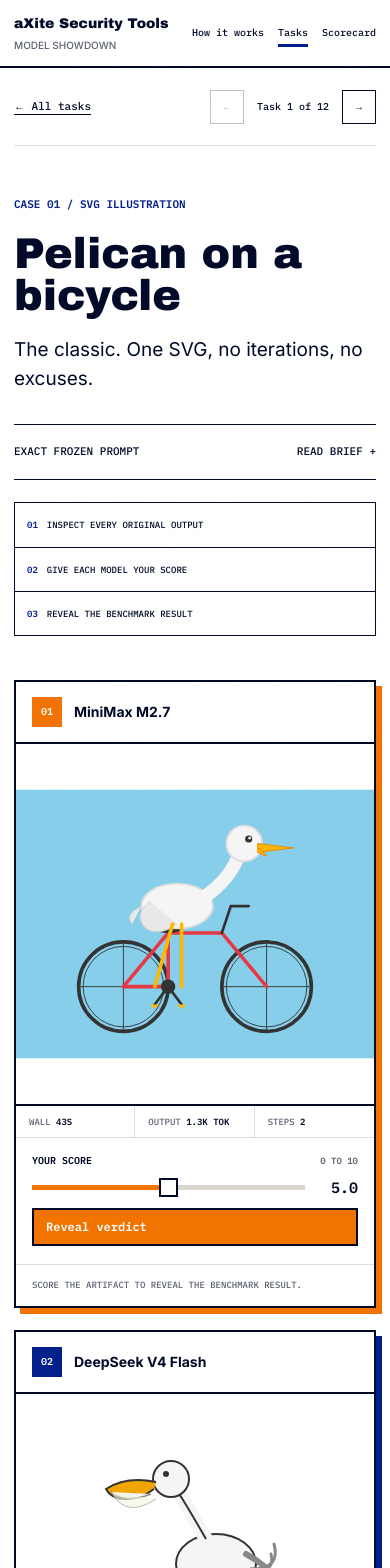
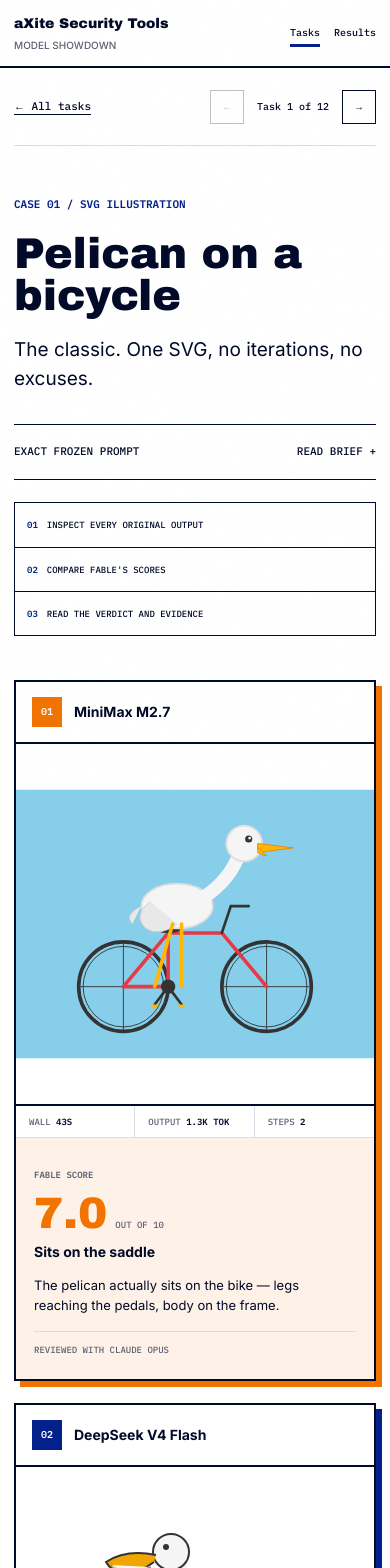
Before and after one commit to thecr7guy2/model-arena, a Next.js app: page /task/01-pelican-svg/ in a window 390 px wide. Shown: the top 1568 px of the page. Built offline with nearby package versions, Linux system fonts and the light colour scheme.

Commit message:
Make benchmark scores read only

```diff
--- a/app/globals.css
+++ b/app/globals.css
@@ -210,8 +210,6 @@ h1, h2, h3 { font-family: var(--font-display), Impact, sans-serif; font-weight:
 .case-flow span { min-height: 44px; display: flex; align-items: center; gap: 9px; padding: 8px 12px; font: 500 9px/1.3 var(--font-mono), monospace; text-transform: uppercase; }
 .case-flow span + span { border-left: 1px solid var(--ink); }
 .case-flow b { color: var(--red); }
-.judge-disclosure { margin-top: 14px; color: var(--muted); font-size: 12px; }
-.judge-disclosure b { color: var(--ink); }
 .panels { display: grid; grid-template-columns: repeat(auto-fit, minmax(min(100%, 480px), 1fr)); gap: 22px; margin-top: 44px; }
 .panel { min-width: 0; display: flex; flex-direction: column; border: 2px solid var(--ink); background: var(--white); box-shadow: 6px 6px 0 var(--ac); overflow: hidden; }
 .panel-head { min-height: 62px; display: flex; justify-content: space-between; align-items: center; gap: 12px; padding: 0 16px; border-bottom: 2px solid var(--ink); }
@@ -238,23 +236,15 @@ h1, h2, h3 { font-family: var(--font-display), Impact, sans-serif; font-weight:
 .meta-chip { padding: 11px 13px; color: var(--muted); border-right: 1px solid var(--line); font: 500 9px/1 var(--font-mono), monospace; text-transform: uppercase; }
 .meta-chip:last-child { border: 0; }
 .meta-chip b { color: var(--ink); }
-.rate { margin-top: auto; padding: 18px 16px; }
-.rate-label { display: flex; justify-content: space-between; margin-bottom: 14px; font: 600 10px/1 var(--font-mono), monospace; text-transform: uppercase; }
-.rate-label small { color: var(--muted); font-size: 9px; }
-.rate-row { display: grid; grid-template-columns: 1fr 44px auto; gap: 13px; align-items: center; }
-.rate input[type="range"] { appearance: none; width: 100%; height: 5px; outline: none; background: linear-gradient(90deg, var(--ac) var(--fill), #d8d6cd var(--fill)); }
-.rate input[type="range"]::-webkit-slider-thumb { appearance: none; width: 19px; height: 19px; border: 2px solid var(--ink); background: var(--white); cursor: grab; }
-.rate input[type="range"]::-moz-range-thumb { width: 15px; height: 15px; border: 2px solid var(--ink); border-radius: 0; background: var(--white); cursor: grab; }
-.rate .val { font: 600 15px/1 var(--font-mono), monospace; text-align: right; }
-.score-button { min-height: 38px; padding-inline: 12px; background: var(--ac); color: white; border-color: var(--ink); box-shadow: none; }
-.reveal { padding: 20px 16px; border-top: 2px solid var(--ink); background: color-mix(in srgb, var(--ac) 9%, var(--white)); overflow: hidden; }
-.reveal .head { display: flex; align-items: baseline; gap: 9px; flex-wrap: wrap; }
-.score-num { color: var(--ac); font: 600 34px/1 var(--font-mono), monospace; }
-.out-of { color: var(--muted); font: 500 9px/1 var(--font-mono), monospace; text-transform: uppercase; }
-.verdict { margin-left: auto; font-weight: 800; }
+.benchmark-review { margin-top: auto; padding: 22px 18px; background: color-mix(in srgb, var(--ac) 9%, var(--white)); }
+.benchmark-review-head { display: flex; align-items: flex-start; justify-content: space-between; gap: 24px; }
+.review-label { color: var(--muted); font: 600 9px/1 var(--font-mono), monospace; text-transform: uppercase; }
+.review-score { display: flex; align-items: baseline; gap: 8px; margin-top: 9px; color: var(--ac); }
+.review-score strong { font: 400 44px/.9 var(--font-display), Impact, sans-serif; }
+.review-score small { color: var(--muted); font: 500 9px/1 var(--font-mono), monospace; text-transform: uppercase; }
+.benchmark-review .verdict { max-width: 210px; padding-top: 18px; font-size: 14px; font-weight: 800; text-align: right; }
 .evidence { margin-top: 12px; font-size: 13px; }
-.delta { display: block; margin-top: 12px; color: var(--muted); font: 500 10px/1.4 var(--font-mono), monospace; }
-.reveal-cta { padding: 14px 16px; border-top: 1px solid var(--line); color: var(--muted); font: 500 9px/1.4 var(--font-mono), monospace; text-transform: uppercase; }
+.review-model { display: block; margin-top: 16px; padding-top: 12px; border-top: 1px solid var(--line); color: var(--muted); font: 500 9px/1.4 var(--font-mono), monospace; text-transform: uppercase; }
 
 /* Telemetry */
 #telemetry { border-top: 2px solid var(--ink); padding: 28px 0 80px; }
@@ -297,8 +287,6 @@ h1, h2, h3 { font-family: var(--font-display), Impact, sans-serif; font-weight:
 .scorecard-summary strong { display: block; margin-top: 20px; font: 400 48px/1 var(--font-display), Impact, sans-serif; }
 .scorecard-summary strong small { color: var(--muted); font: 500 12px/1 var(--font-mono), monospace; }
 .scorecard-summary p { margin-top: 7px; color: var(--muted); font-size: 11px; }
-.scorecard-action { display: flex; flex-direction: column; align-items: flex-start; justify-content: center; gap: 18px; background: #f5f7fb; }
-.scorecard-action button { font: 500 10px/1 var(--font-mono), monospace; text-decoration: underline; text-underline-offset: 4px; }
 .standing-table { margin-top: 42px; border-top: 2px solid var(--ink); }
 .standing-row { display: grid; grid-template-columns: 2fr .7fr .7fr 1fr; align-items: center; gap: 20px; min-height: 96px; border-bottom: 1px solid var(--ink); }
 .standing-header { min-height: 42px; color: var(--muted); font: 500 9px/1 var(--font-mono), monospace; text-transform: uppercase; }
@@ -319,7 +307,7 @@ h1, h2, h3 { font-family: var(--font-display), Impact, sans-serif; font-weight:
 .matrix-row:hover { background: var(--white); }
 .matrix-row > span { color: var(--red); font: 600 10px/1 var(--font-mono), monospace; }
 .matrix-row > b { font-size: 13px; }
-.matrix-row > div { display: grid; grid-template-columns: 8px 1fr 1fr; gap: 9px; align-items: center; font: 500 10px/1 var(--font-mono), monospace; }
+.matrix-row > div { display: grid; grid-template-columns: 8px 1fr; gap: 9px; align-items: center; font: 500 10px/1 var(--font-mono), monospace; }
 .matrix-row > div i { width: 8px; height: 8px; background: var(--ac); }
 .matrix-row em { font-style: normal; text-align: right; }
 
@@ -342,8 +330,7 @@ h1, h2, h3 { font-family: var(--font-display), Impact, sans-serif; font-weight:
   .task-grid { grid-template-columns: repeat(2, minmax(0, 1fr)); }
   .panels { grid-template-columns: 1fr; }
   .stat-tiles { grid-template-columns: repeat(2, 1fr); }
-  .scorecard-summary { grid-template-columns: 1fr 1fr; }
-  .scorecard-action { grid-column: 1 / -1; min-height: 130px !important; }
+  .scorecard-summary { grid-template-columns: repeat(3, 1fr); }
 }
 
 @media (max-width: 620px) {
@@ -351,6 +338,7 @@ h1, h2, h3 { font-family: var(--font-display), Impact, sans-serif; font-weight:
   .header-in { min-height: 66px; grid-template-columns: 1fr auto; gap: 12px; }
   .site-header nav { gap: 14px; }
   .site-header nav a { font-size: 10px; }
+  .site-header nav a:first-child { display: none; }
   .site-header nav a:nth-child(3) { display: none; }
   .hero { min-height: calc(100svh - 66px); }
   .hero-copy { padding-block: 48px; }
@@ -403,8 +391,8 @@ h1, h2, h3 { font-family: var(--font-display), Impact, sans-serif; font-weight:
   .case-flow span + span { border-left: 0; border-top: 1px solid var(--ink); }
   .stage iframe, .stage img.shot, .stage pre.source { height: 360px; }
   .panel-head .era-mini { display: none; }
-  .rate-row { grid-template-columns: 1fr 40px; }
-  .score-button { grid-column: 1 / -1; width: 100%; }
+  .benchmark-review-head { align-items: flex-start; flex-direction: column; gap: 8px; }
+  .benchmark-review .verdict { max-width: none; padding-top: 0; text-align: left; }
   .telemetry-key, .scorecard-summary { grid-template-columns: 1fr; }
   .telemetry-key > div + div { border-left: 0; border-top: 2px solid var(--ink); }
   .stat-tiles { grid-template-columns: 1fr; }
--- a/app/tasks/page.jsx
+++ b/app/tasks/page.jsx
@@ -13,7 +13,7 @@ export default function TasksPage() {
         <div className="page-head dossier-head">
           <p className="eyebrow">The complete case file / {TASKS.length * MODELS.length} preserved artifacts</p>
           <h1>The tasks<span>.</span></h1>
-          <p className="sub">Every model received the same brief and one uninterrupted attempt. Open a task, inspect each output, and score it before seeing the benchmark result.</p>
+          <p className="sub">Every model received the same brief and one uninterrupted attempt. Open a task to inspect each output alongside Fable&apos;s Claude-based score and verdict.</p>
         </div>
       </div>
       <TaskGrid standalone />
--- a/components/NavLinks.jsx
+++ b/components/NavLinks.jsx
@@ -6,7 +6,7 @@ const LINKS = [
   { href: "/#method", label: "How it works" },
   { href: "/tasks/", label: "Tasks" },
   { href: "/telemetry/", label: "Telemetry" },
-  { href: "/standings/", label: "Scorecard" },
+  { href: "/standings/", label: "Results" },
 ];
 
 export default function NavLinks() {
--- a/components/TaskDetail.jsx
+++ b/components/TaskDetail.jsx
@@ -1,12 +1,8 @@
 "use client";
 import Link from "next/link";
 import { useEffect, useState } from "react";
-import { AnimatePresence, motion, useReducedMotion } from "framer-motion";
-import { TASKS, ORDER, byId } from "@/lib/data";
-import { loadRatings, saveRating } from "@/lib/ratings";
+import { TASKS, ORDER, byId, REVIEWER } from "@/lib/data";
 import Reveal from "./Reveal";
-
-const EASE = [0.23, 1, 0.32, 1];
 
 function esc(str) {
   return str.replace(/&/g, "&amp;").replace(/</g, "&lt;").replace(/>/g, "&gt;");
@@ -88,16 +84,6 @@ function Stage({ task, modelId }) {
 function Panel({ task, modelId, index }) {
   const m = byId[modelId];
   const meta = task.meta[modelId];
-  const [rated, setRated] = useState(null);
-  const [value, setValue] = useState(5);
-  const reduce = useReducedMotion();
-  useEffect(() => {
-    const prior = loadRatings()[task.id]?.[modelId];
-    if (prior != null) { setRated(prior); setValue(prior); }
-  }, [task.id, modelId]);
-
-  const lock = () => { saveRating(task.id, modelId, value); setRated(value); };
-  const delta = rated != null ? rated - task.scores[modelId] : 0;
 
   return (
     <Reveal
@@ -115,41 +101,17 @@ function Panel({ task, modelId, index }) {
         <span className="meta-chip">output <b>{fmtTokens(meta.tokens)} tok</b></span>
         <span className="meta-chip">steps <b>{meta.steps}</b></span>
       </div>
-      <div className="rate">
-        <div className="rate-label"><span>Your score</span><small>0 to 10</small></div>
-        <div className="rate-row">
-          <input type="range" min="0" max="10" step="0.5" value={value}
-            style={{ "--fill": `${value * 10}%` }}
-            onChange={(e) => setValue(parseFloat(e.target.value))}
-            aria-label={`Your score for ${m.name}`} />
-          <span className="val mono">{value.toFixed(1)}</span>
-          <button className="button score-button" onClick={lock}>{rated != null ? "Update" : "Reveal verdict"}</button>
+      <div className="benchmark-review">
+        <div className="benchmark-review-head">
+          <div>
+            <span className="review-label">{REVIEWER.name} score</span>
+            <div className="review-score"><strong>{task.scores[modelId].toFixed(1)}</strong><small>out of 10</small></div>
+          </div>
+          <span className="verdict">{task.verdicts[modelId]}</span>
         </div>
+        <p className="evidence">{task.evidence[modelId]}</p>
+        <span className="review-model">Reviewed with {REVIEWER.model}</span>
       </div>
-      <AnimatePresence initial={false}>
-        {rated != null ? (
-          <motion.div
-            key="reveal" className="reveal"
-            initial={reduce ? false : { height: 0, opacity: 0 }}
-            animate={{ height: "auto", opacity: 1 }}
-            transition={{ duration: 0.35, ease: EASE }}
-          >
-            <div className="head">
-              <span className="score-num">{task.scores[modelId].toFixed(1)}</span>
-              <span className="out-of">out of 10 · benchmark score</span>
-              <span className="verdict">{task.verdicts[modelId]}</span>
-            </div>
-            <p className="evidence">{task.evidence[modelId]}</p>
-            <span className="delta">
-              {delta === 0
-                ? "your score matches the benchmark"
-                : `you scored it ${Math.abs(delta).toFixed(1)} ${delta > 0 ? "higher" : "lower"} than the benchmark`}
-            </span>
-          </motion.div>
-        ) : (
-          <div key="cta" className="reveal-cta">Score the artifact to reveal the benchmark result.</div>
-        )}
-      </AnimatePresence>
     </Reveal>
   );
 }
@@ -180,10 +142,10 @@ export default function TaskDetail({ taskId }) {
           <summary><span>Exact frozen prompt</span><b>Read brief +</b></summary>
           <pre>{t.prompt}</pre>
         </details>
-        <div className="case-flow" aria-label="How to judge this task">
+        <div className="case-flow" aria-label="How to read this task">
           <span><b>01</b> Inspect every original output</span>
-          <span><b>02</b> Give each model your score</span>
-          <span><b>03</b> Reveal the benchmark result</span>
+          <span><b>02</b> Compare Fable&apos;s scores</span>
+          <span><b>03</b> Read the verdict and evidence</span>
         </div>
         <div className="panels">
           {ORDER.map((mid, i) => <Panel key={mid} task={t} modelId={mid} index={i} />)}
--- a/lib/ratings.js
+++ /dev/null
@@ -1,25 +0,0 @@
-"use client";
-
-const KEY = "spark_showdown_ratings_v1";
-
-export function loadRatings() {
-  if (typeof window === "undefined") return {};
-  try { return JSON.parse(localStorage.getItem(KEY)) || {}; }
-  catch { return {}; }
-}
-
-export function saveRating(taskId, modelId, score) {
-  const r = loadRatings();
-  (r[taskId] = r[taskId] || {})[modelId] = score;
-  localStorage.setItem(KEY, JSON.stringify(r));
-  window.dispatchEvent(new Event("ratings-changed"));
-}
-
-export function ratingOf(taskId, modelId) {
-  return loadRatings()[taskId]?.[modelId];
-}
-
-export function clearRatings() {
-  localStorage.removeItem(KEY);
-  window.dispatchEvent(new Event("ratings-changed"));
-}
```
Also changed, not shown: app/layout.jsx (+2 -2 lines), app/page.jsx (+5 -5 lines), app/standings/page.jsx (+5 -5 lines), components/Standings.jsx (+24 -31 lines), components/TaskGrid.jsx (+7 -21 lines), lib/data.js.
